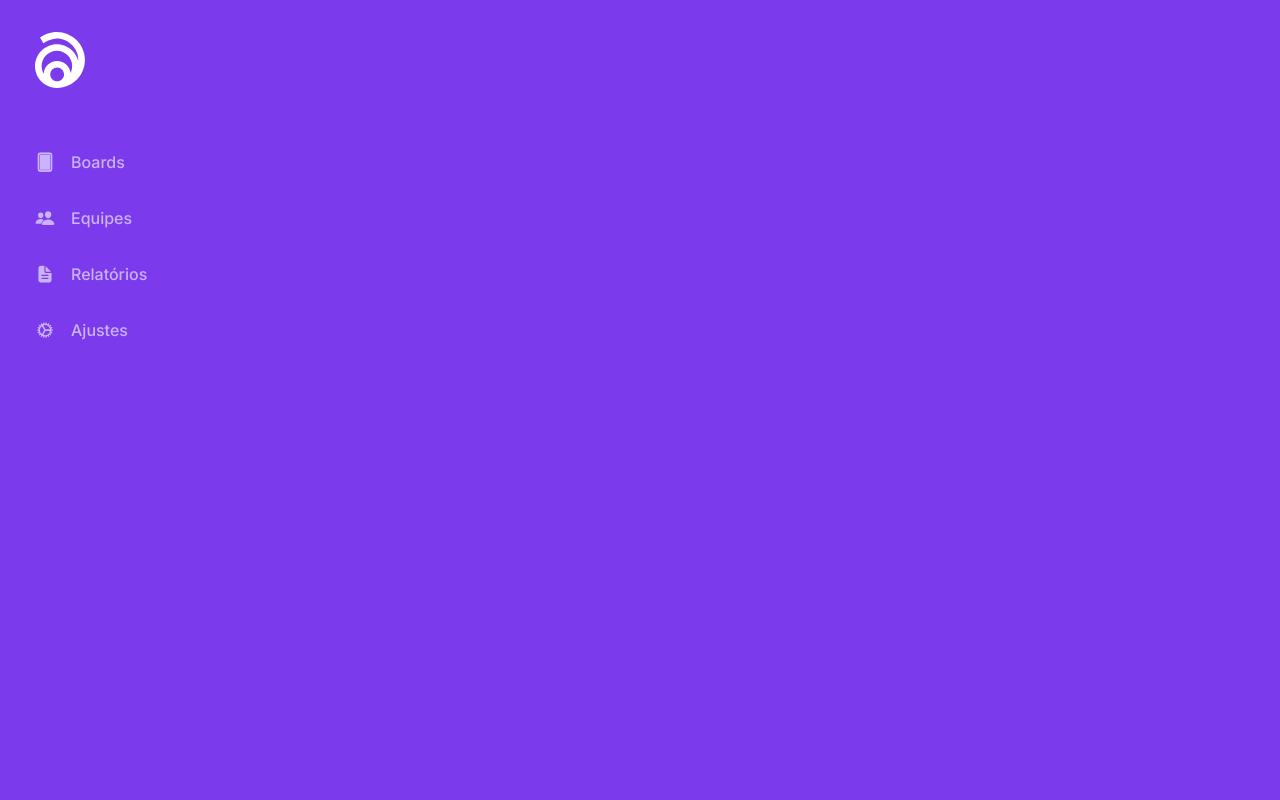
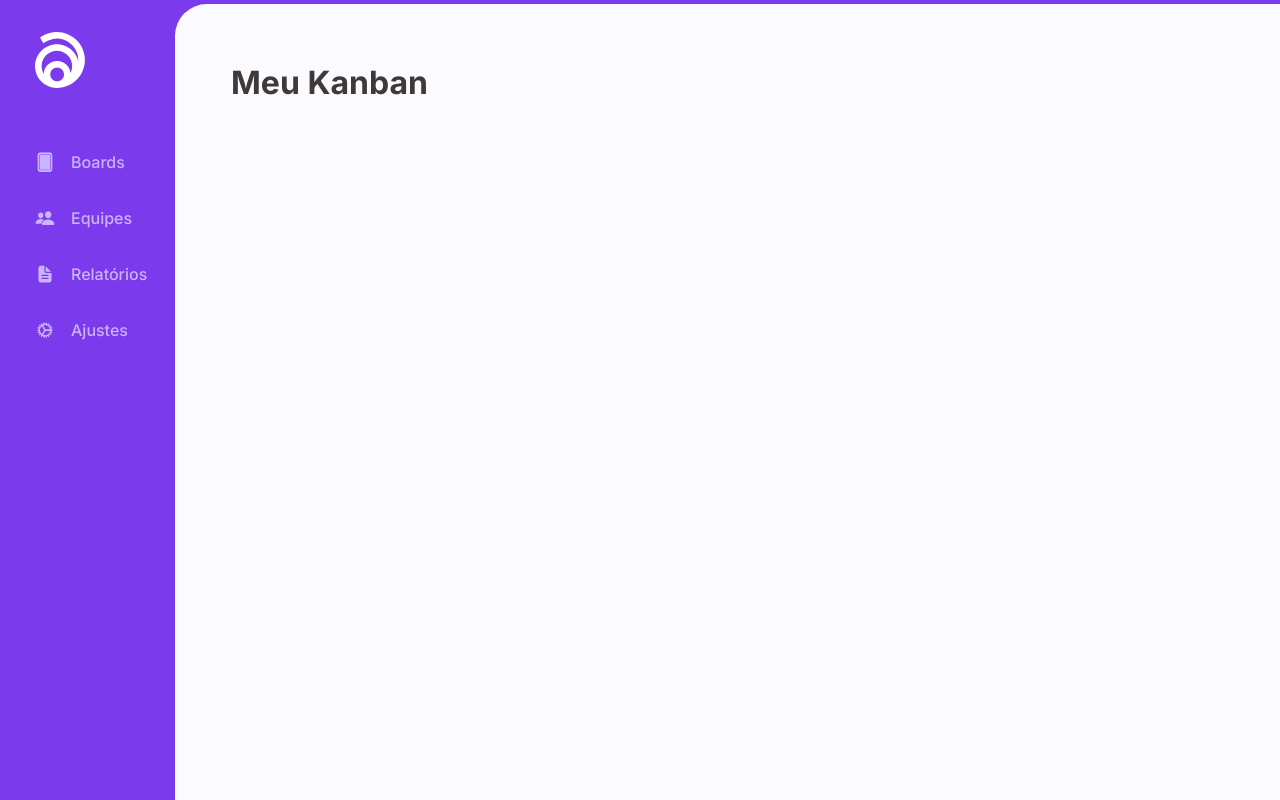
Before and after one commit to Guilherme-RNovaes/meu-kanban, a React (Create React App) app: page / in a window 1280 px wide. Built offline with nearby package versions, Linux system fonts and the light colour scheme.

Commit message:
Criação e primeiros passos da Category-area

```diff
--- a/src/App.css
+++ b/src/App.css
@@ -9,6 +9,11 @@
 body {
   background-color: #7C3AED;
   font-family: 'Inter', sans-serif;
+}
+
+.App {
+  display: flex;
+  flex-direction: row;
 }
 
 .kanban-menu {
@@ -35,3 +40,9 @@ body {
   width: 20px;
   height: 20px;
 }
+
+.kanban-board-area {
+  padding-top: 4px;
+  width: 100%;
+  height: 100vh;
+}
--- a/src/App.jsx
+++ b/src/App.jsx
@@ -1,4 +1,6 @@
 import './App.css';
+import Category from './components/Category'
+
 import KanbanLogo from './img/logo.svg'
 import Boards from './img/boards.svg'
 import Equipes from './img/equipes.svg'
@@ -29,6 +31,9 @@ function App() {
           </a>
         </div>
       </div>
+      <div className="kanban-board-area">
+        <Category />
+      </div>
     </div>
   );
 }
--- a/src/components/Category/index.jsx
+++ b/src/components/Category/index.jsx
@@ -1,11 +1,14 @@
 import React from 'react'
+import './styles.css'
 
-function Card() {
+function Category() {
   return (
-    <div>
-
+    <div className='category-area'>
+      <header className='kanban-title'>
+        <h1>Meu Kanban</h1>
+      </header>
     </div>
   )
 }
 
-export default Card
+export default Category
--- a/src/components/Category/styles.css
+++ b/src/components/Category/styles.css
@@ -0,0 +1,12 @@
+.category-area {
+    background-color: #FBFAFF;
+    height: 100%;
+    margin-left: 27px;
+    padding: 48px 32px 0;
+    border-radius: 32px 0px 0px 0px;
+    color: #403937;
+}
+
+.kanban-title {
+    padding: 11px 0 11px 24px;
+}
```
